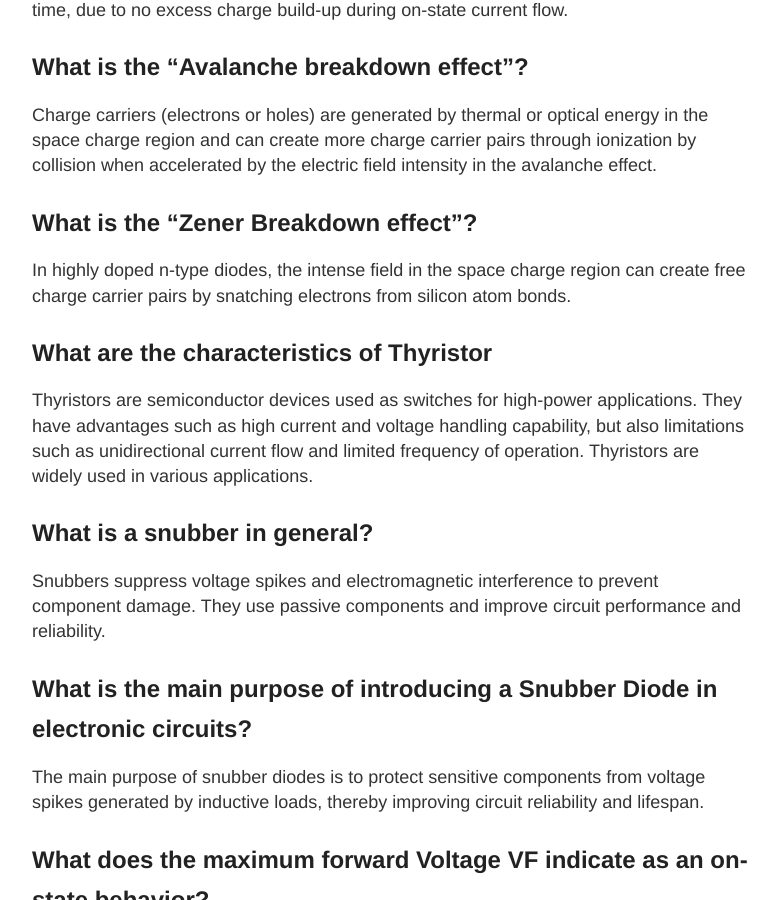
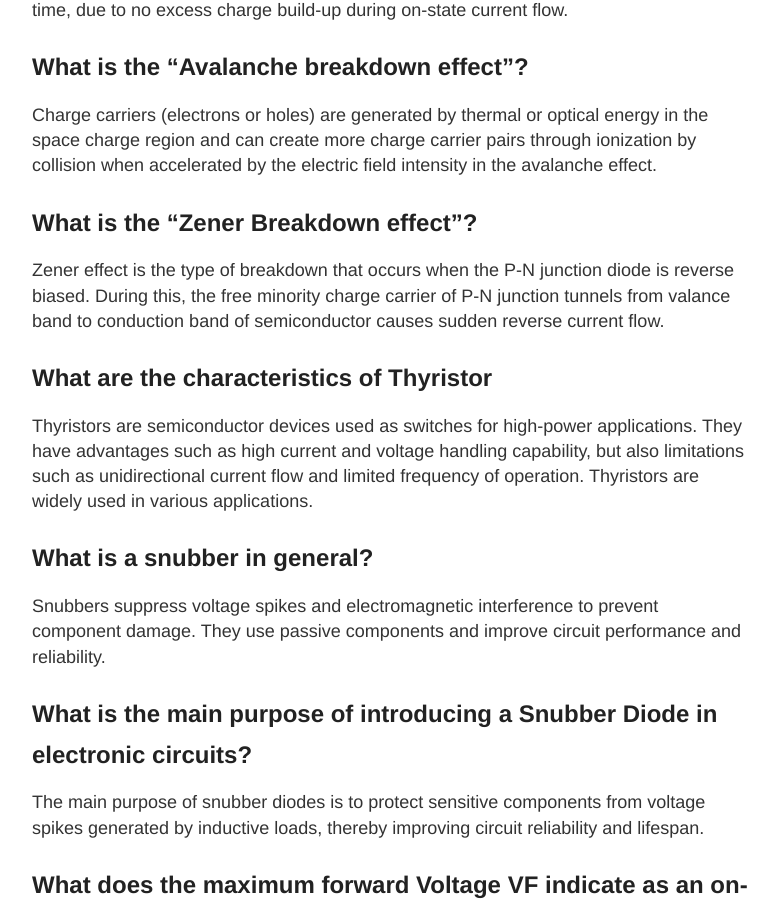
Before and after one commit to CoolestEnoch/Course_SYU, a Jekyll site: the page built from _posts/2023-05-05-电力电子题库.md, in a window 1280 px wide and 900 px high, scrolled down 3598 px. Shown: the whole window, without its empty margins (248-1026 px from the left). Built offline with Jekyll 4.4.1, drawn with Linux system fonts in a browser that asks for light colours; our own code applies the rules of GitHub Pages for plain Markdown files.

Commit message:
Update 2023-05-05-电力电子题库.md

```diff
--- a/_posts/2023-05-05-电力电子题库.md
+++ b/_posts/2023-05-05-电力电子题库.md
@@ -52,7 +52,7 @@ Schottky diodes are unipolar and have no reverse current or defined reverse reco
 Charge carriers (electrons or holes) are generated by thermal or optical energy in the space charge region and can create more charge carrier pairs through ionization by collision when accelerated by the electric field intensity in the avalanche effect.
 
 ## What is the “Zener Breakdown effect”?
-In highly doped n-type diodes, the intense field in the space charge region can create free charge carrier pairs by snatching electrons from silicon atom bonds.
+Zener effect is the type of breakdown that occurs when the P-N junction diode is reverse biased. During this, the free minority charge carrier of P-N junction tunnels from valance band to conduction band of semiconductor causes sudden reverse current flow.
 
 ## What are the characteristics of Thyristor
 Thyristors are semiconductor devices used as switches for high-power applications.
```
